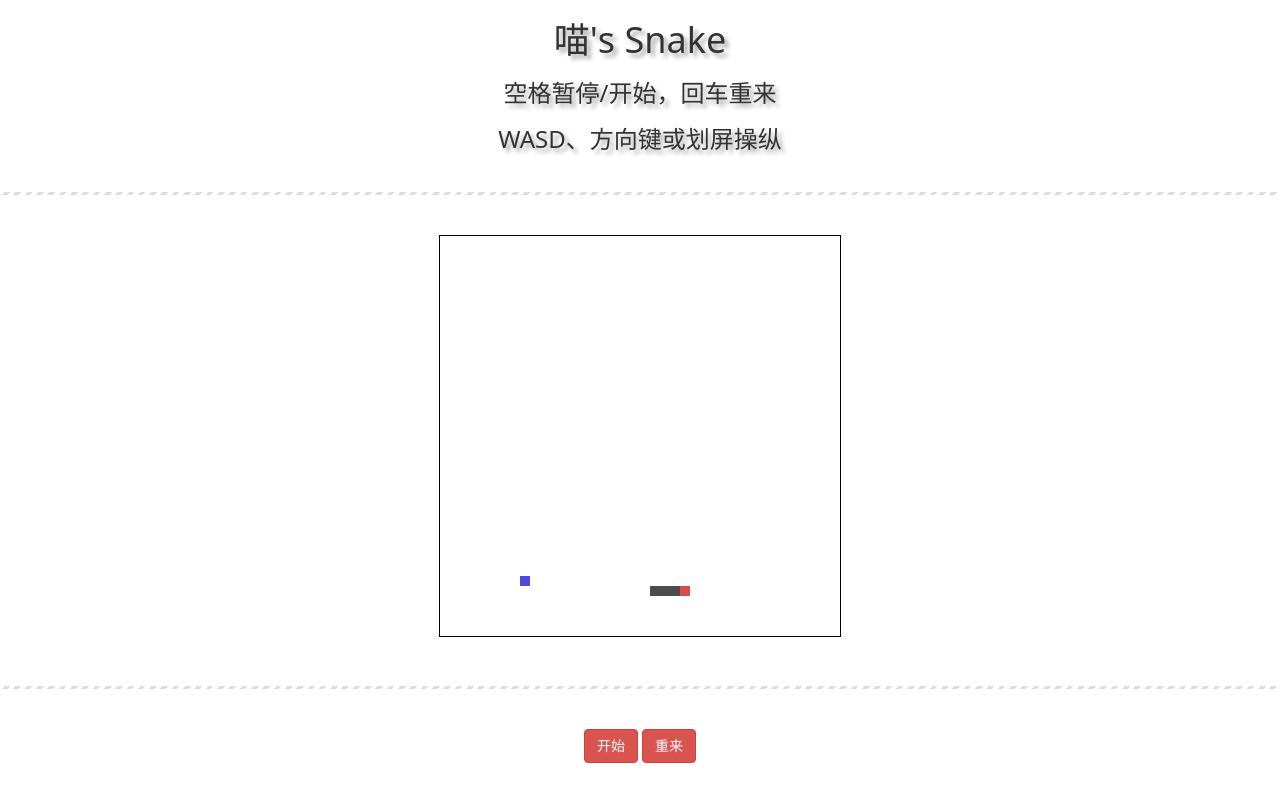
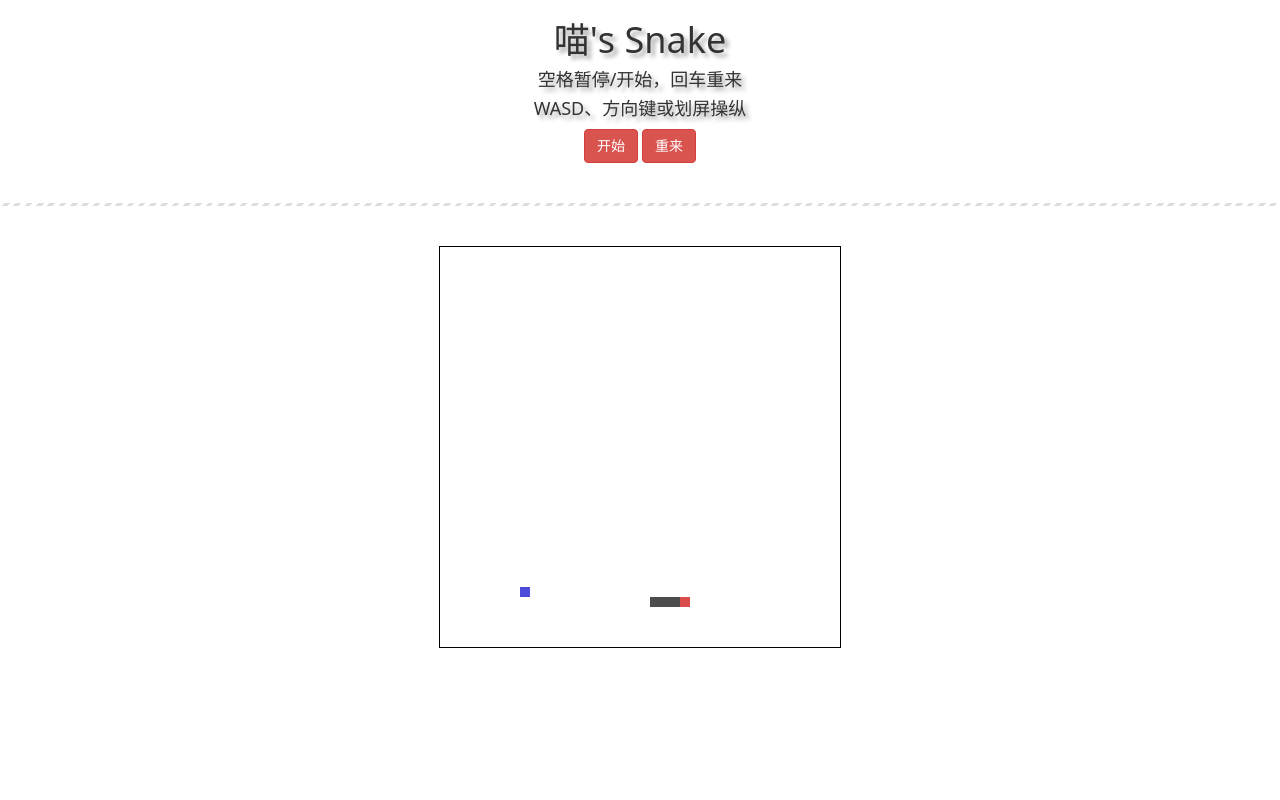
Before and after one commit to AlynxZhou/snakejs, a plain HTML site: page index.html in a window 1280 px wide. Drawn offline with nearby package versions, Linux system fonts and the light colour scheme; a web font is replaced by a local one.

Commit message:
Updated instruction.

```diff
--- a/index.html
+++ b/index.html
@@ -13,13 +13,12 @@
 	</head>
 	<body>
 		<h1>喵's Snake</h1>
-		<h3>空格暂停/开始，回车重来</h3>
-		<h3>WASD、方向键或划屏操纵</h3>
+		<h4>空格暂停/开始，回车重来</h4>
+		<h4>WASD、方向键或划屏操纵</h4>
+		<button id="switch" class="btn btn-danger"></button>
+		<button id="refresh" class="btn btn-danger"></button>
 		<hr>
 		<canvas id="canvas" width="400" height="400"></canvas>
-		<hr>
-		<button id="switch" class="btn btn-danger"></button>
-		<button id="refresh" class="btn btn-danger"></button>
 		<script type="text/javascript" src="js/snake.js"></script>
 	</body>
 </html>
```
